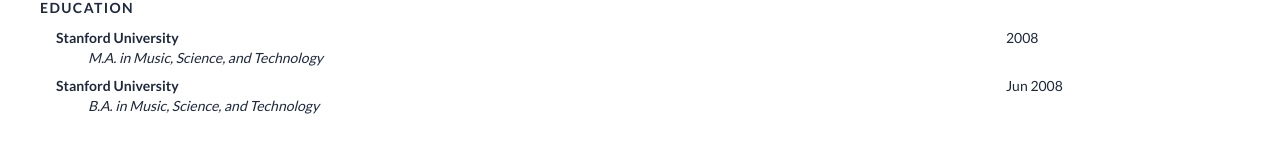
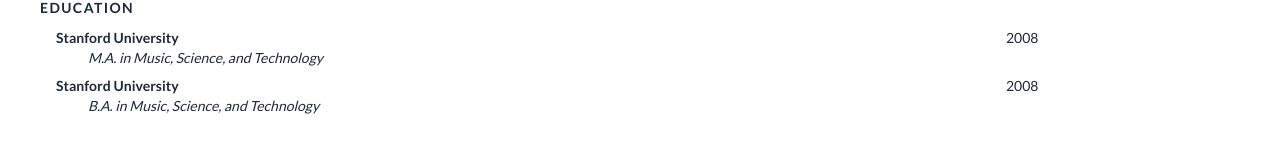
Before and after one commit to nrxszvo/nrxszvo.github.io, a SvelteKit app: page / in a window 1280 px wide. Shown: the part 1310-1476 px from the top of the page. Built offline with nearby package versions, Linux system fonts and the light colour scheme.

Commit message:
formating

```diff
--- a/src/routes/+page.svelte
+++ b/src/routes/+page.svelte
@@ -264,7 +264,7 @@
 							<i>B.A. in Music, Science, and Technology</i>
 						</div>
 					</div>
-					<div class="right">Jun 2008</div>
+					<div class="right">2008</div>
 				</div>
 			</div>
 		</div>
```
